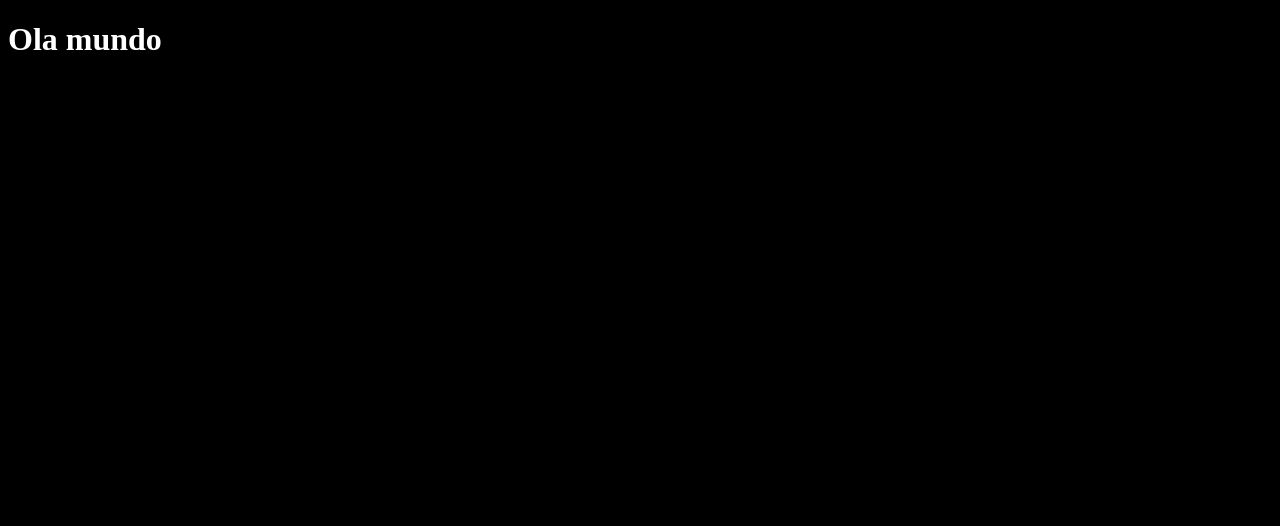
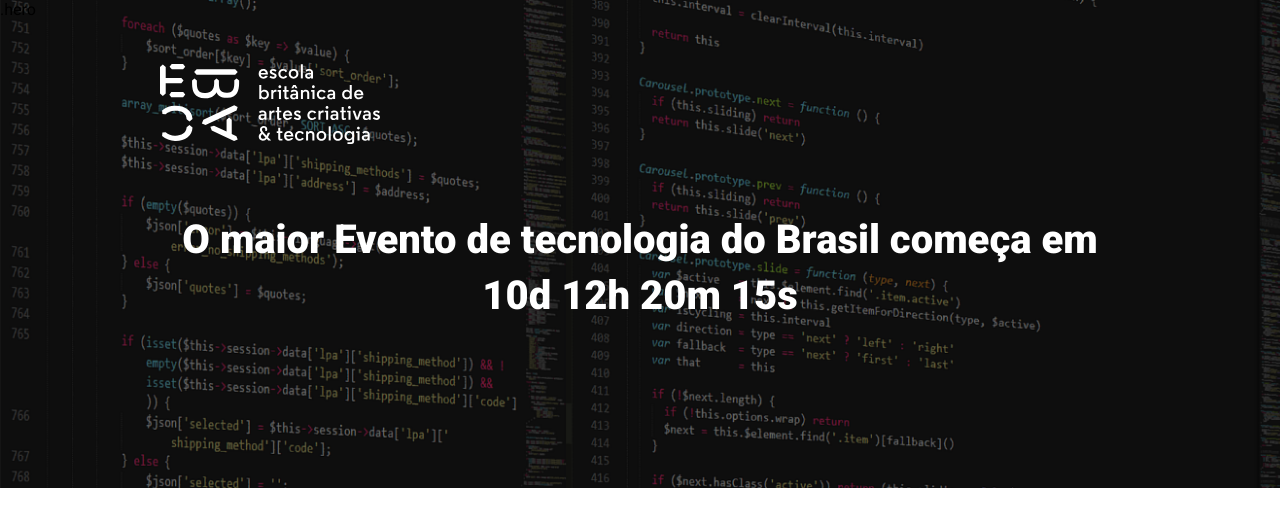
Before and after one commit to R4P0S419/niver, a website built with Parcel: page src/index.html in a window 1280 px wide. Built offline with nearby package versions, Linux system fonts and the light colour scheme.

Commit message:
add: adicao do hero

```diff
--- a/package.json
+++ b/package.json
@@ -12,6 +12,7 @@
   "devDependencies": {
     "@parcel/transformer-sass": "^2.12.0",
     "parcel": "^2.12.0",
+    "sass": "^1.75.0",
     "sharp": "^0.31.3"
   }
 }
--- a/src/index.html
+++ b/src/index.html
@@ -1,13 +1,26 @@
 <!DOCTYPE html>
-<html lang="pt-br">
+<html lang="pt-BR">
 <head>
     <meta charset="UTF-8">
+    <meta http-equiv="X-UA-Compatible" content="IE-edge">
     <meta name="viewport" content="width=device-width, initial-scale=1.0">
     <title>Show Talks</title>
+
+    <link rel="preconnect" href="https://fonts.googleapis.com">
+    <link rel="preconnect" href="https://fonts.gstatic.com" crossorigin>
+    <link href="https://fonts.googleapis.com/css2?family=Roboto:wght@400;700;900&display=swap" rel="stylesheet">
+
     <link rel="stylesheet" href="styles/main.scss">
 </head>
 <body>
-    <h1>Ola mundo</h1>
+    <header class="hero">
+        <div class="container">
+            <img class="hero__logo" src="./images/ebac_logo.svg" alt="EBAC">
+            <p class="hero__text">
+                O maior Evento de tecnologia do Brasil começa em 10d 12h 20m 15s
+            </p>
+        </div>
+    </header>
     <script src="scripts/main.js"></script>
 </body>
 </html>
--- /dev/null
+++ b/src/styles/_hero.scss
@@ -0,0 +1,54 @@
+.hero {
+    padding-top: 64px;
+    padding-bottom: 100px;
+    background-image: url(../images/fundo.png);
+    background-repeat: no-repeat;
+    background-size: cover;
+    position: relative;
+
+    .container {
+        position: relative;
+    }
+
+    &::before {
+        position: absolute;
+        top: 0;
+        left: 0;
+        width: 100%;
+        height: 100%;
+        background-color: rgba($color: #000000, $alpha: 0.5);
+        content: '.hero';
+    }
+
+    &__text {
+        margin-top: 64px;
+        margin-bottom: 64px;
+        font-size: 40px;
+        line-height: 56px;
+        color: #fff;
+        font-weight: 800;
+        text-align: center;
+    }
+
+    &__logo {
+        margin: 0 auto;
+        height: 80px;
+    }
+
+    @media (max-width: 640px) {
+
+        padding: 40px 0;
+
+
+        &__logo {
+            height: 40px;
+        }
+
+        &__text {
+            font-size: 28px;
+            line-height: 24px;
+            margin: 24px 0;
+        }
+
+    }
+}
--- a/src/styles/main.scss
+++ b/src/styles/main.scss
@@ -1,7 +1,23 @@
-body {
-    background-color: #000;
+@use 'hero';
+
+* {
+    margin: 0;
+    padding: 0;
+    box-sizing: border-box;
+    font-family: "Roboto", sans-serif;
 }
 
-h1 {
-    color: #fff;
+.container {
+    max-width: 960px;
+    width: 100%;
+    margin: 0 auto;
+
+    @media (max-width: 640px) {
+        max-width: 80%;
+
+    }
+
+    @media (max-width: 1024px) {
+        max-width: 90%;
+    }
 }
```
Also changed, not shown: 1 other file.
